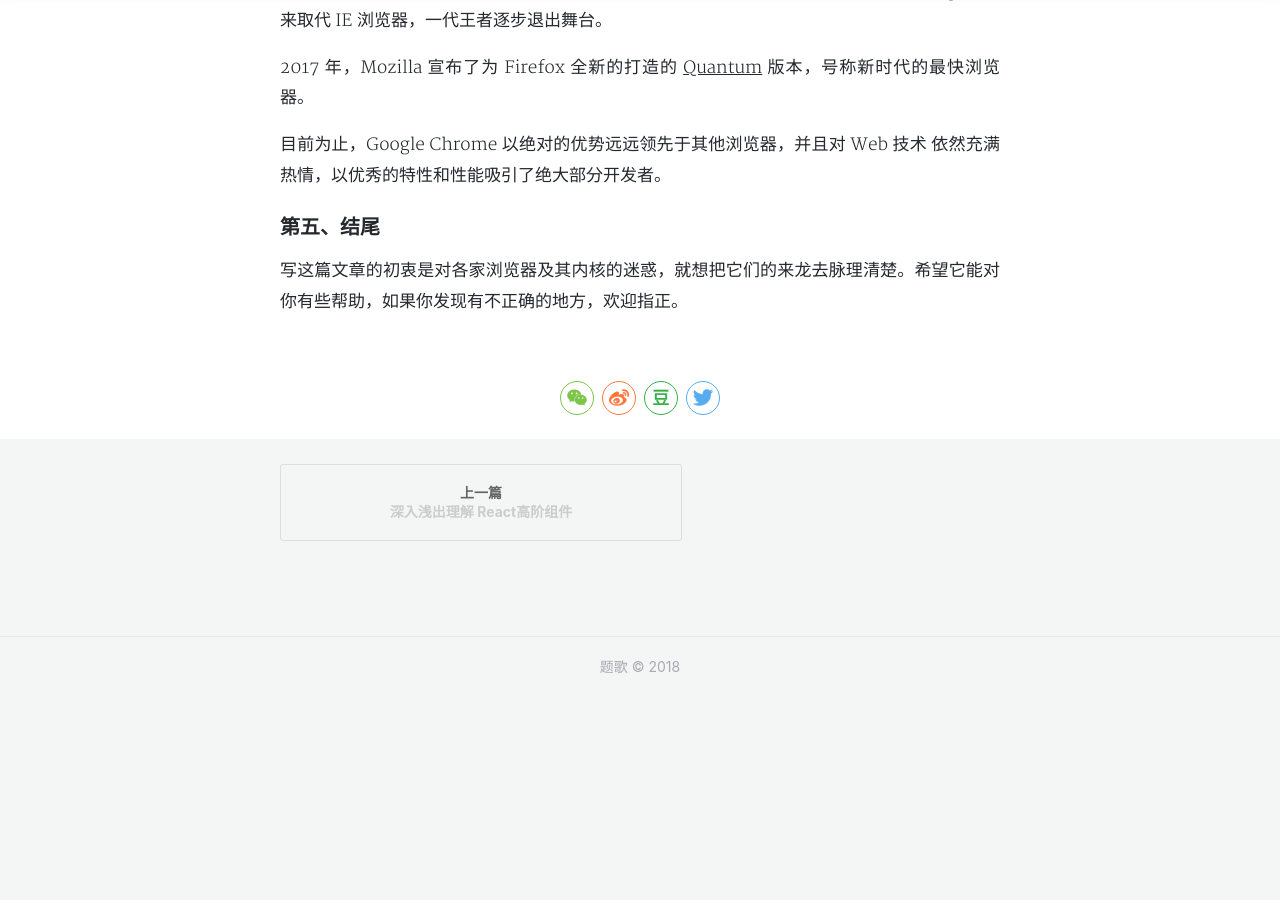
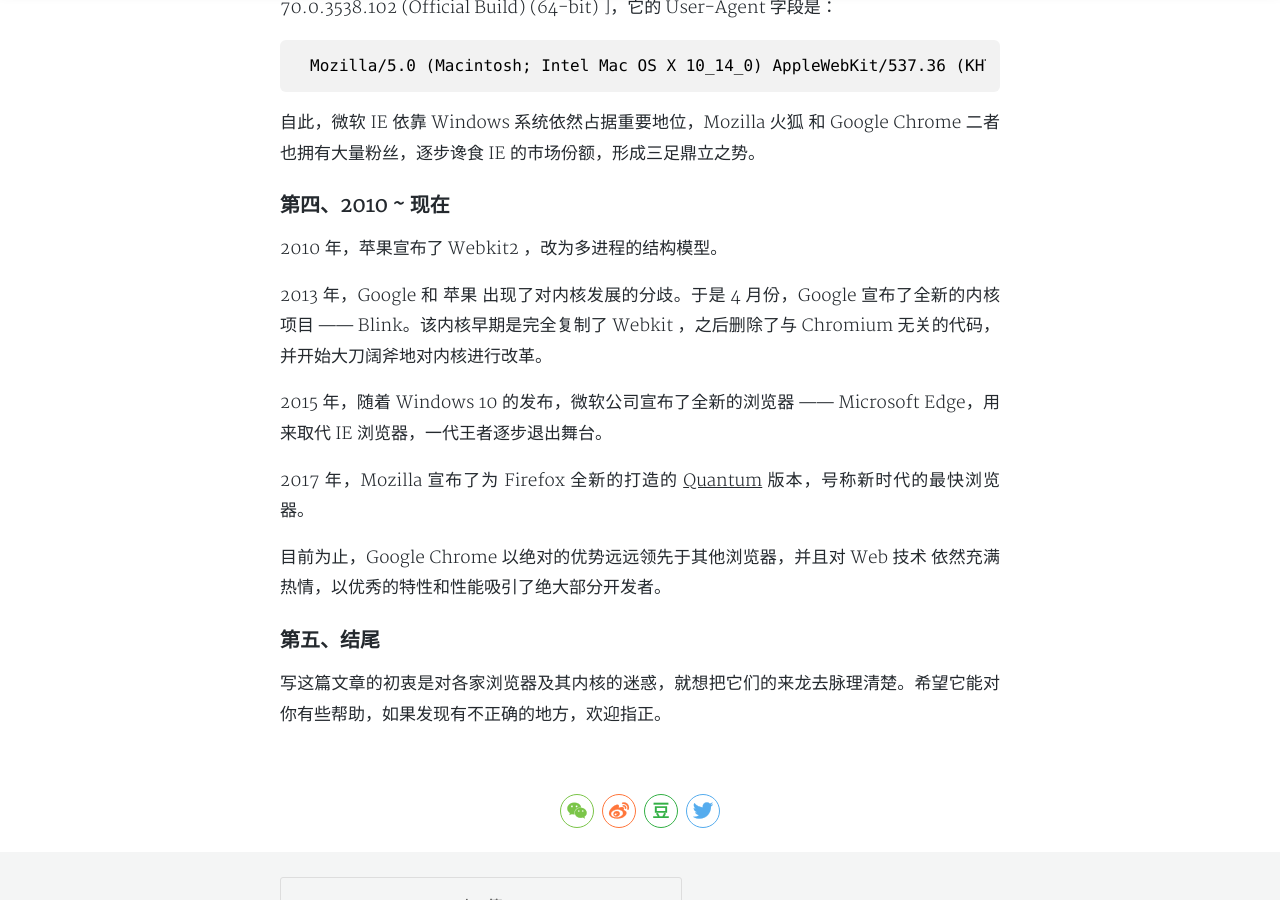
Before and after one commit to Fanxmistic/fanxmistic.github.io, a Jekyll site: the page built from _posts/2018-11-24-browser-brief.md, in a window 1280 px wide and 900 px high, scrolled down 2711 px. Built offline with Jekyll 4.4.1, drawn with Linux system fonts in a browser that asks for light colours; nearby versions of some CDN libraries; comment, search, counter and statistics services are not loaded; a style sheet for code colours, icons or effects is not loaded; before the commit the page ends 3408 px from its top, so only the background shows below that; some of the changed text lies outside the part shown.

Commit message:
new post

```diff
--- a/_posts/2018-11-24-browser-brief.md
+++ b/_posts/2018-11-24-browser-brief.md
@@ -57,4 +57,4 @@
 
 ### 第五、结尾
 
-写这篇文章的初衷是对各家浏览器及其内核的迷惑，就想把它们的来龙去脉理清楚。希望它能对你有些帮助，如果你发现有不正确的地方，欢迎指正。
+写这篇文章的初衷是对各家浏览器及其内核的迷惑，就想把它们的来龙去脉理清楚。希望它能对你有些帮助，如果发现有不正确的地方，欢迎指正。
```
Also changed, not shown: other parts of _posts/2018-11-24-browser-brief.md (+1 -1 lines), assets/img/nexus.png (added).
